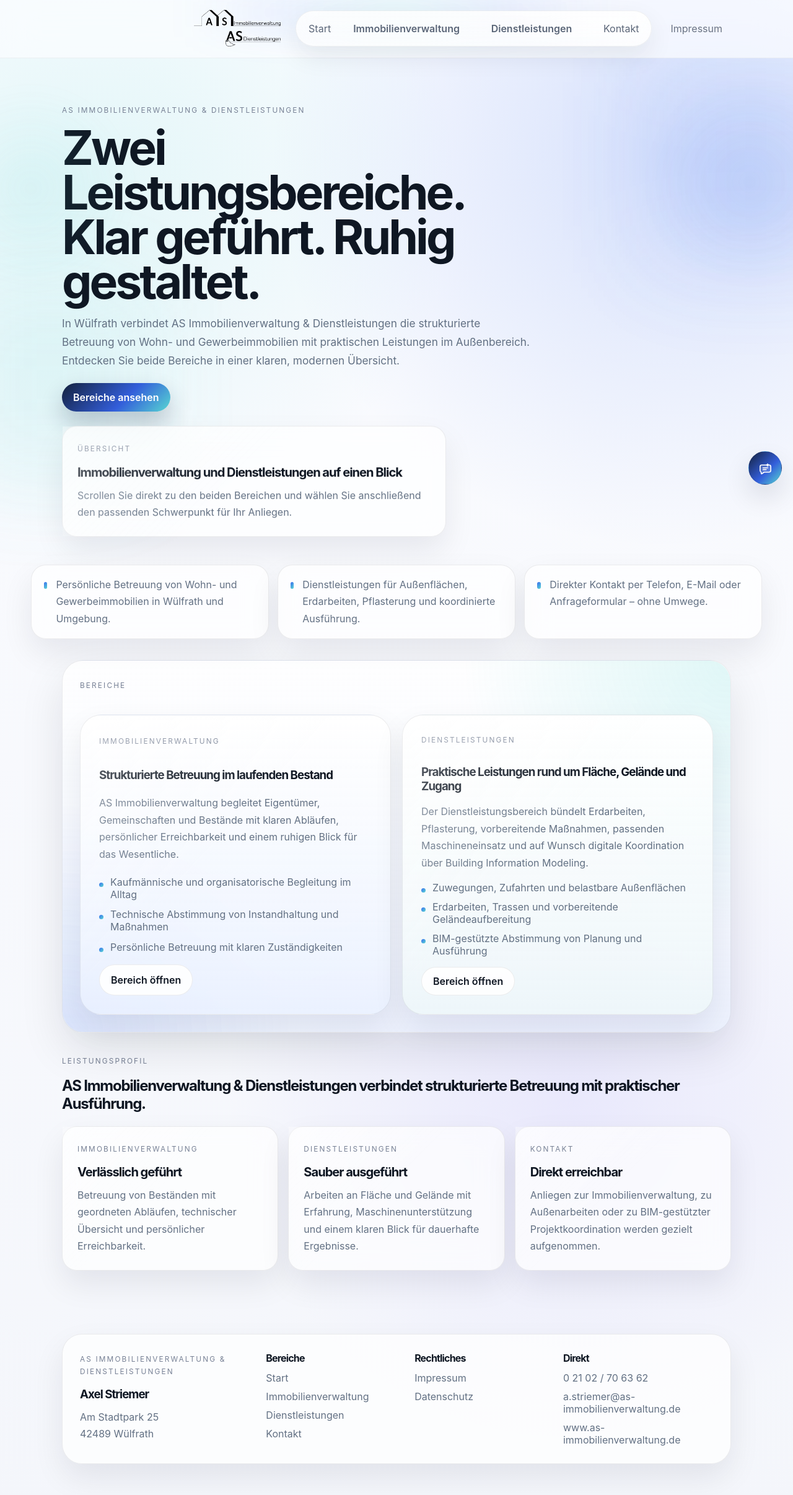
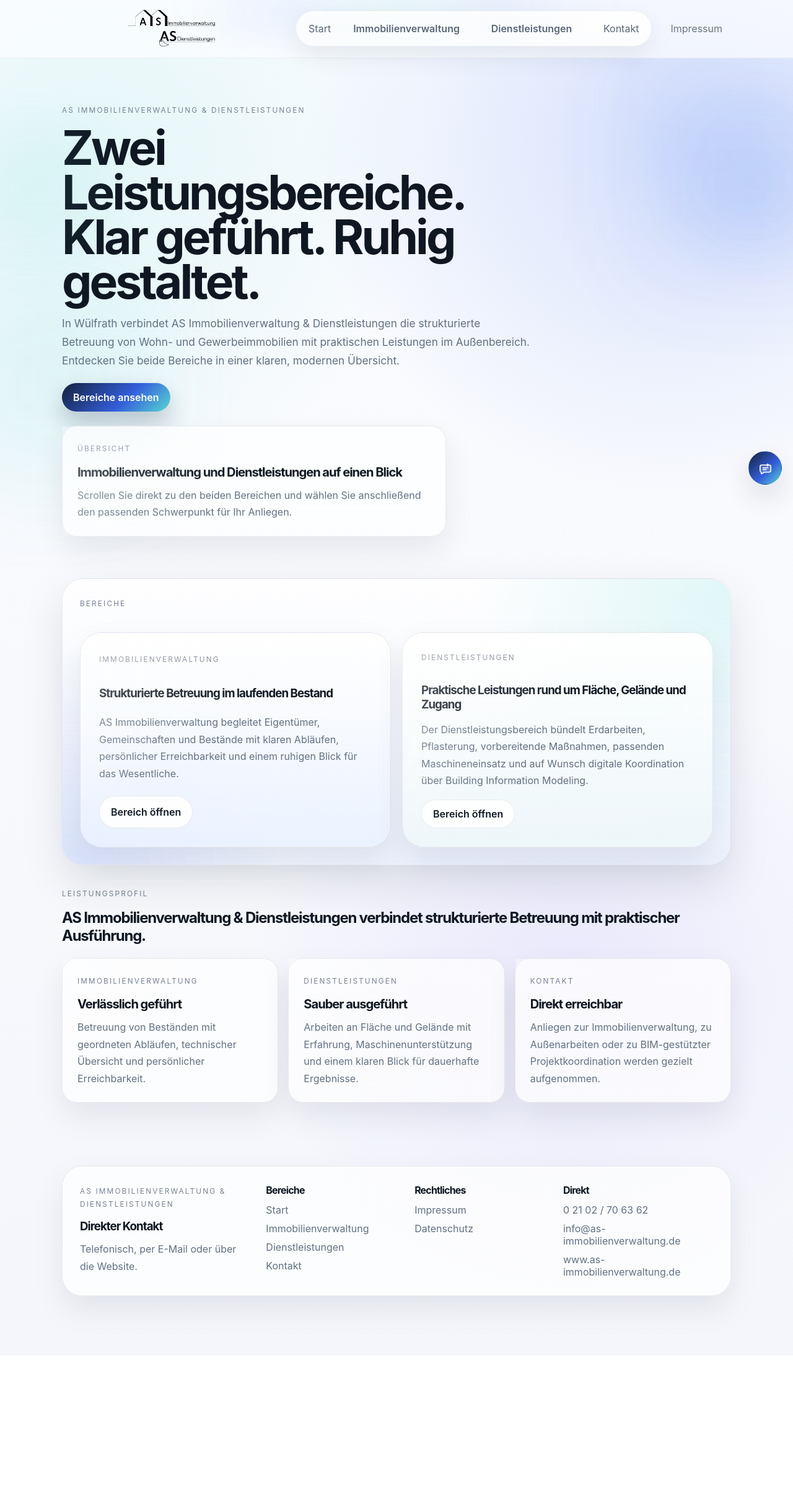
Before and after one commit to GemueseHasser/as_immv_dienstl, a React (Create React App) app: page /#/ in a window 1280 px wide. Shown: the top 2412 px of the page at 62% size. After the commit the page ends 2187 px from the top, so only its background shows below. Built offline with nearby package versions, Linux system fonts and the light colour scheme.

Commit message:
revise header and footer and remove highlight bands

```diff
--- a/src/components/HighlightBand.js
+++ /dev/null
@@ -1,19 +0,0 @@
-import React from 'react';
-import MobileSnapCarousel from './MobileSnapCarousel';
-
-export default function HighlightBand({ items }) {
-  return (
-    <section className="highlight-band">
-      <div className="container">
-        <MobileSnapCarousel className="highlight-grid">
-          {items.map((item) => (
-            <div key={item} className="highlight-item">
-              <span />
-              <p>{item}</p>
-            </div>
-          ))}
-        </MobileSnapCarousel>
-      </div>
-    </section>
-  );
-}
--- a/src/components/layout/Footer.js
+++ b/src/components/layout/Footer.js
@@ -8,11 +8,9 @@
       <div className="container footer-grid compact-shell">
         <div>
           <p className="eyebrow">AS Immobilienverwaltung &amp; Dienstleistungen</p>
-          <h3>{company.owner}</h3>
+          <h3>Direkter Kontakt</h3>
           <p>
-            {company.addressLine1}
-            <br />
-            {company.addressLine2}
+            Telefonisch, per E-Mail oder über die Website.
           </p>
         </div>
         <div className="footer-column footer-column-areas">
--- a/src/components/layout/Header.js
+++ b/src/components/layout/Header.js
@@ -36,36 +36,20 @@
   }, []);
 
   useEffect(() => {
-    let lastScrollY = window.scrollY;
+    const updateBrandVisibility = () => {
+      const isMobile = window.innerWidth <= 980;
+      const inHeaderRevealZone = window.scrollY <= 64;
 
-    const handleWindowScroll = () => {
-      const currentScrollY = window.scrollY;
-      const isMobile = window.innerWidth <= 980;
-
-      if (!isMobile) {
-        setMobileBrandHidden(false);
-        lastScrollY = currentScrollY;
-        return;
-      }
-
-      const scrollingDown = currentScrollY > lastScrollY;
-      const pastThreshold = currentScrollY > 40;
-
-      if (scrollingDown && pastThreshold) {
-        setMobileBrandHidden(true);
-      } else if (!scrollingDown || currentScrollY <= 8) {
-        setMobileBrandHidden(false);
-      }
-
-      lastScrollY = currentScrollY;
+      setMobileBrandHidden(isMobile && !inHeaderRevealZone);
     };
 
-    window.addEventListener('scroll', handleWindowScroll, { passive: true });
-    window.addEventListener('resize', handleWindowScroll);
+    updateBrandVisibility();
+    window.addEventListener('scroll', updateBrandVisibility, { passive: true });
+    window.addEventListener('resize', updateBrandVisibility);
 
     return () => {
-      window.removeEventListener('scroll', handleWindowScroll);
-      window.removeEventListener('resize', handleWindowScroll);
+      window.removeEventListener('scroll', updateBrandVisibility);
+      window.removeEventListener('resize', updateBrandVisibility);
     };
   }, []);
 
--- a/src/data/siteContent.js
+++ b/src/data/siteContent.js
@@ -7,7 +7,7 @@
   addressLine2: '42489 Wülfrath',
   phone: '0 21 02 / 70 63 62',
   fax: '0 21 02 / 70 63 58',
-  email: 'a.striemer@as-immobilienverwaltung.de',
+  email: 'info@as-immobilienverwaltung.de',
   website: 'www.as-immobilienverwaltung.de',
 };
 
--- a/src/pages/HomePage.js
+++ b/src/pages/HomePage.js
@@ -1,10 +1,9 @@
 import React, { useEffect, useRef, useState } from 'react';
 import { NavLink } from 'react-router-dom';
 import HeroSplit from '../components/HeroSplit';
-import HighlightBand from '../components/HighlightBand';
 import MobileSnapCarousel from '../components/MobileSnapCarousel';
 import ServiceGrid from '../components/ServiceGrid';
-import { homeHighlights, homeTeasers, strandCards } from '../data/siteContent';
+import { homeTeasers, strandCards } from '../data/siteContent';
 
 export default function HomePage() {
   const areaRef = useRef(null);
@@ -27,7 +26,6 @@
   return (
     <>
       <HeroSplit onViewAreas={handleViewAreas} />
-      <HighlightBand items={homeHighlights} />
 
       <section className="section">
         <div className="container compact-shell">
@@ -49,11 +47,6 @@
                   </div>
                   <h3>{card.title}</h3>
                   <p>{card.intro}</p>
-                  <ul className="clean-list">
-                    {card.highlights.map((item) => (
-                      <li key={item}>{item}</li>
-                    ))}
-                  </ul>
                   <NavLink to={card.to} className="button button-light home-area-button">
                     Bereich öffnen
                   </NavLink>
--- a/src/pages/VerwaltungPage.js
+++ b/src/pages/VerwaltungPage.js
@@ -1,14 +1,13 @@
 import React, { useEffect } from 'react';
 import PageHero from '../components/PageHero';
 import ServiceGrid from '../components/ServiceGrid';
-import HighlightBand from '../components/HighlightBand';
 import ExpandableReferences from '../components/ExpandableReferences';
-import { references, verwaltungHighlights, verwaltungServices } from '../data/siteContent';
+import { references, verwaltungServices } from '../data/siteContent';
 
 export default function VerwaltungPage() {
-    useEffect(() => {
-        window.scrollTo(0, 0);
-    }, []);
+  useEffect(() => {
+    window.scrollTo(0, 0);
+  }, []);
 
   return (
     <>
@@ -19,7 +18,6 @@
         logoType="immobilien"
         aside={<p>Im Mittelpunkt stehen eine verlässliche Betreuung, kurze Wege und eine strukturierte Abstimmung aller laufenden Themen rund um das Objekt.</p>}
       />
-      <HighlightBand items={verwaltungHighlights} />
       <section className="section">
         <div className="container stack-gap compact-shell">
           <div className="section-head section-head-with-logo">
--- a/src/styles/global.css
+++ b/src/styles/global.css
@@ -113,7 +113,8 @@
 .brand {
   display: inline-flex;
   align-items: center;
-  justify-content: flex-end;
+  justify-content: center;
+  width: 100%;
   min-width: 0;
   margin-left: auto;
 }
@@ -129,6 +130,8 @@
   align-items: flex-end;
   justify-content: center;
   gap: 8px;
+  width: fit-content;
+  margin: 0 auto;
 }
 .brand-logo-image {
   display: block;
@@ -1281,13 +1284,14 @@
     gap: 12px;
     padding: 10px 0 8px;
     overflow: hidden;
-    transition: padding 220ms ease, max-height 220ms ease, opacity 220ms ease;
-    max-height: 120px;
+    transform: translateY(0);
+    transform-origin: top center;
+    transition: transform 220ms ease, opacity 220ms ease, padding 220ms ease;
   }
 
   .brand {
     width: 100%;
-    justify-content: flex-end;
+    justify-content: center;
   }
 
   .brand-logos-header .brand-logo-image {
@@ -1295,7 +1299,7 @@
   }
 
   .site-header.mobile-brand-hidden .header-bar {
-    max-height: 0;
+    transform: translateY(calc(-100% - 12px));
     padding-top: 0;
     padding-bottom: 0;
     opacity: 0;
```
